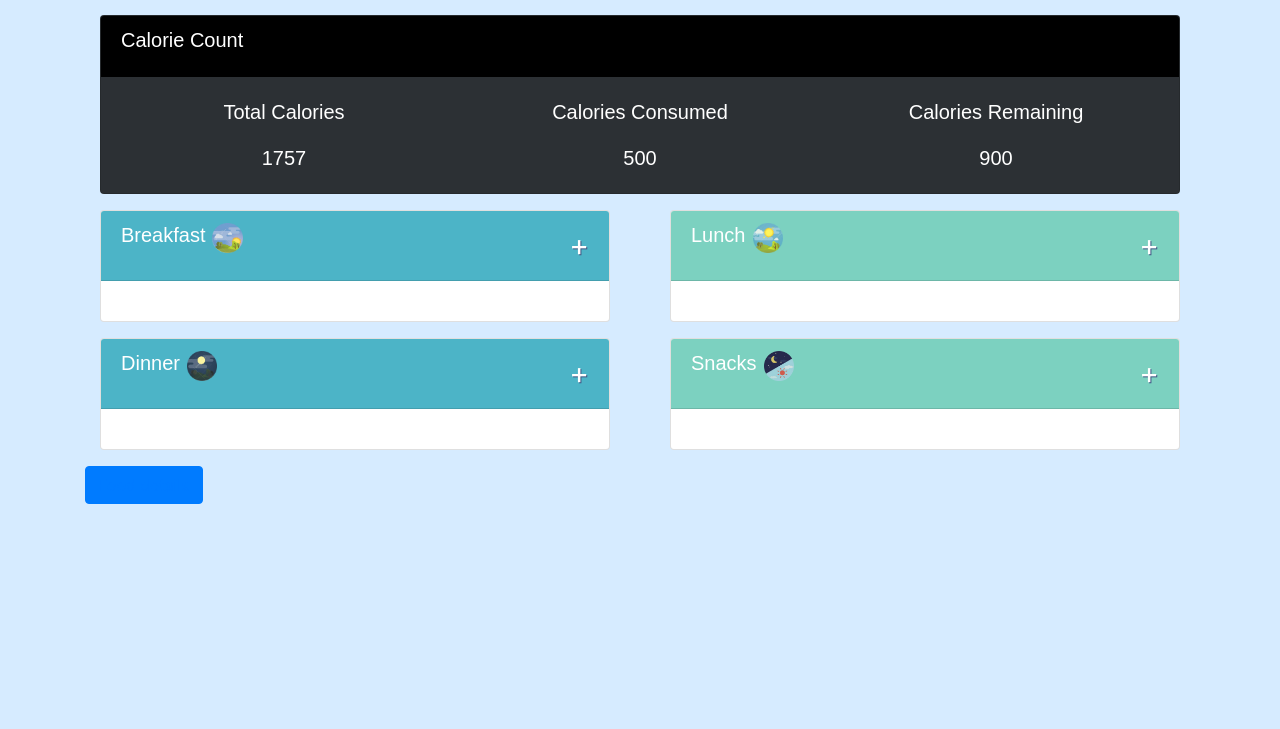
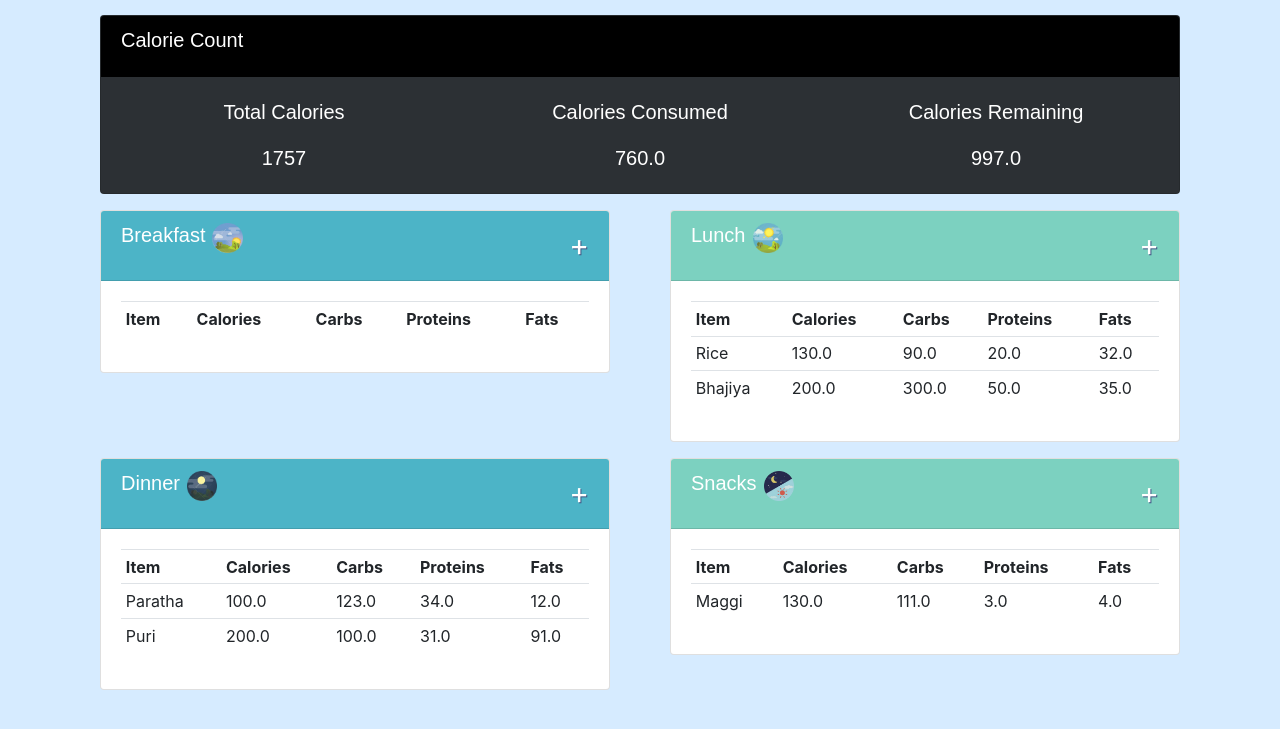
Before and after one commit to medha0105/django-project, a Django app: page /home/14/ in a window 1280 px wide. Shown: the part 56-785 px from the top of the page. Run offline with Django 3.2, Linux system fonts and the light colour scheme; data comes from the database, SQL or seed files in the repository; both versions use the stored data as it was after the commit; lists and menus that the app fills with data are empty; some libraries are stand-ins or nearby versions.

Commit message:
Home page configured

```diff
--- a/cc/models.py
+++ b/cc/models.py
@@ -37,6 +37,9 @@
     carbs = models.FloatField(null=True)
     proteins = models.FloatField(null=True)
     fats = models.FloatField(null=True)
-    weight = models.FloatField(null=True)
+    # weight = models.FloatField(null=True)
     food_category = models.CharField(max_length=40,null=True,choices=FOOD_CATEGORY)
     customer = models.ForeignKey(Customer,null=True,on_delete=models.SET_NULL)
+
+    def __str__(self):
+        return self.item
--- a/cc/templates/cc/home.html
+++ b/cc/templates/cc/home.html
@@ -27,10 +27,10 @@
                                 {{calorieCount}}
                             </div>
                             <div class="col-md text-data">
-                                500
+                                {{calorieConsumed}}
                             </div>
                             <div class="col-md text-data">
-                                900
+                                {{caloriesLeft}}
                             </div>
                         </div>
                     </div>
@@ -49,10 +49,29 @@
                             <div class="card-header food-header1" >
                                 <img src="{% static '/images/breakfast.png' %}" id="logo">
                                 <h5 class="card-title text-data" id="bf">Breakfast</h5>
-                                <a id="add-link" href="{% url 'food_details' request.user.customer.id %}"onclick="document.getElementById('bf').innerHTML">&#x2b;</a>
+                                <a id="add-link" href="{% url 'food_details' request.user.customer.id 1 %}">&#x2b;</a>
                             </div>
                             <div class="card-body">
+                                <table class="table table-sm">
+                                    <tr>
+                                        <th>Item</th>
+                                        <th>Calories</th>
+                                        <th>Carbs</th>
+                                        <th>Proteins</th>
+                                        <th>Fats</th>
+                                    </tr>
+                                    {% for food in breakfast %}
+                                        <tr>
+                                            <td>{{food.item}}</td>
+                                            <td>{{food.calories}}</td>
+                                            <td>{{food.carbs}}</td>
+                                            <td>{{food.proteins}}</td>
+                                            <td>{{food.fats}}</td>
 
+
+                                        </tr>
+                                    {% endfor %}
+                                </table>
                             </div>
                         </div>
                     </div>
@@ -68,10 +87,30 @@
                             <div class="card-header food-header2" >
                                 <img src="{% static '/images/lunch.png' %}" id="logo">
                                 <h5 class="card-title text-data">Lunch</h5>
-                                <a id="add-link" href="#">&#x2b;</a>
+                                <a id="add-link" href="{% url 'food_details' request.user.customer.id 2 %}">&#x2b;</a>
                             </div>
                             <div class="card-body">
+                                <table class="table table-sm">
+                                    <tr>
+                                        <th>Item</th>
+                                        <th>Calories</th>
+                                        <th>Carbs</th>
+                                        <th>Proteins</th>
+                                        <th>Fats</th>
 
+                                    </tr>
+                                    {% for food in lunch %}
+                                        <tr>
+                                            <td>{{food.item}}</td>
+                                            <td>{{food.calories}}</td>
+                                            <td>{{food.carbs}}</td>
+                                            <td>{{food.proteins}}</td>
+                                            <td>{{food.fats}}</td>
+
+
+                                        </tr>
+                                    {% endfor %}
+                                </table>
                             </div>
                         </div>
                     </div>
@@ -91,10 +130,30 @@
                             <div class="card-header food-header3" >
                                 <img src="{% static '/images/dinner.png' %}" id="logo">
                                 <h5 class="card-title text-data">Dinner</h5>
-                                <a id="add-link" href="#">&#x2b;</a>
+                                <a id="add-link" href="{% url 'food_details' request.user.customer.id 4 %}">&#x2b;</a>
                             </div>
                             <div class="card-body">
+                                <table class="table table-sm">
+                                    <tr>
+                                        <th>Item</th>
+                                        <th>Calories</th>
+                                        <th>Carbs</th>
+                                        <th>Proteins</th>
+                                        <th>Fats</th>
 
+                                    </tr>
+                                    {% for food in dinner %}
+                                        <tr>
+                                            <td>{{food.item}}</td>
+                                            <td>{{food.calories}}</td>
+                                            <td>{{food.carbs}}</td>
+                                            <td>{{food.proteins}}</td>
+                                            <td>{{food.fats}}</td>
+
+
+                                        </tr>
+                                    {% endfor %}
+                                </table>
                             </div>
                         </div>
                     </div>
@@ -110,10 +169,30 @@
                             <div class="card-header food-header4" >
                                 <img src="{% static '/images/snacks.png' %}" id="logo">
                                 <h5 class="card-title text-data">Snacks</h5>
-                                <a id="add-link" href="#">&#x2b;</a>
+                                <a id="add-link" href="{% url 'food_details' request.user.customer.id 3 %}">&#x2b;</a>
                             </div>
                             <div class="card-body">
+                                <table class="table table-sm">
+                                    <tr>
+                                        <th>Item</th>
+                                        <th>Calories</th>
+                                        <th>Carbs</th>
+                                        <th>Proteins</th>
+                                        <th>Fats</th>
 
+                                    </tr>
+                                    {% for food in snacks %}
+                                        <tr>
+                                            <td>{{food.item}}</td>
+                                            <td>{{food.calories}}</td>
+                                            <td>{{food.carbs}}</td>
+                                            <td>{{food.proteins}}</td>
+                                            <td>{{food.fats}}</td>
+
+
+                                        </tr>
+                                    {% endfor %}
+                                </table>
                             </div>
                         </div>
                     </div>
@@ -122,6 +201,5 @@
         </div>
 
     </div>
-    <button class="btn btn-primary"><a href="{% url 'food_details' request.user.customer.id %}">Food details</a></button>
 
 {% endblock %}
--- a/cc/urls.py
+++ b/cc/urls.py
@@ -4,7 +4,7 @@
 urlpatterns = [
     path('', views.about, name="about"),
     path('customer_details/<str:pk>/',views.customerDetails,name="customer_details"),
-    path('food_details/<str:pk1>/',views.foodDetails,name="food_details"),
+    path('food_details/<str:pk1>/<int:pk2>/',views.foodDetails,name="food_details"),
     path('home/<str:pk>/',views.home,name="home"),
     path('login/', views.loginPage, name="login"),
     path('logout/', views.logoutUser, name="logout"),
--- a/cc/views.py
+++ b/cc/views.py
@@ -11,8 +11,23 @@
 
 def home(request, pk):
     #logic for daily calorie intake
+    customer = Customer.objects.get(id=pk)
+    foodItems = customer.food_set.all()
+    breakfast = foodItems.filter(food_category="Breakfast")
+    print(breakfast)
+    lunch = foodItems.filter(food_category="Lunch")
+    snacks = foodItems.filter(food_category="Snacks")
+    dinner = foodItems.filter(food_category="Dinner")
+
     calorieCount = dummycalc(pk)
-    context = {'calorieCount':calorieCount}
+    calorieConsumed = 0
+    for item in foodItems:
+        calorieConsumed += item.calories
+    print(calorieConsumed)
+    caloriesLeft = calorieCount - calorieConsumed
+
+    context = {'calorieCount':calorieCount,'breakfast':breakfast,'lunch':lunch,
+    'snacks':snacks,'dinner':dinner,'calorieConsumed':calorieConsumed,'caloriesLeft':caloriesLeft}
     return render(request,'cc/home.html',context)
 
 def registerPage(request):
@@ -59,15 +74,26 @@
     return render(request,'cc/custom_details.html',context)
 
 
-def foodDetails(request,pk1):
+def foodDetails(request,pk1,pk2=0):
     customer = Customer.objects.get(id=pk1)
-    foodForm = FoodForm(initial={'customer':customer})
+    food_category = 'Breakfast'
+    if pk2 == 1:
+        food_category = 'Breakfast'
+    elif pk2 == 2:
+        food_category = 'Lunch'
+    elif pk2 == 3:
+        food_category = 'Snacks'
+    elif pk2 == 4:
+        food_category = 'Dinner'
+
+
+    foodForm = FoodForm(initial={'customer':customer,'food_category':food_category})
     if request.method == "POST":
         foodForm = FoodForm(request.POST)
         if foodForm.is_valid():
             foodForm.save()
             return redirect('home', request.user.customer.id)
-    context = {'foodForm':foodForm}
+    context = {'foodForm':foodForm,'fields':['item','calories','carbs','proteins','fats']}
     return render(request,'cc/food_contents.html',context)
 
 
@@ -82,5 +108,3 @@
         data.append(food.fats)
     context = {'data':data}
     return render(request,'cc/chart.html',context)
-
-    #,'food_category':'None'
```
Also changed, not shown: cc/templates/cc/food_contents.html (+8 -1 lines), db.sqlite3.
